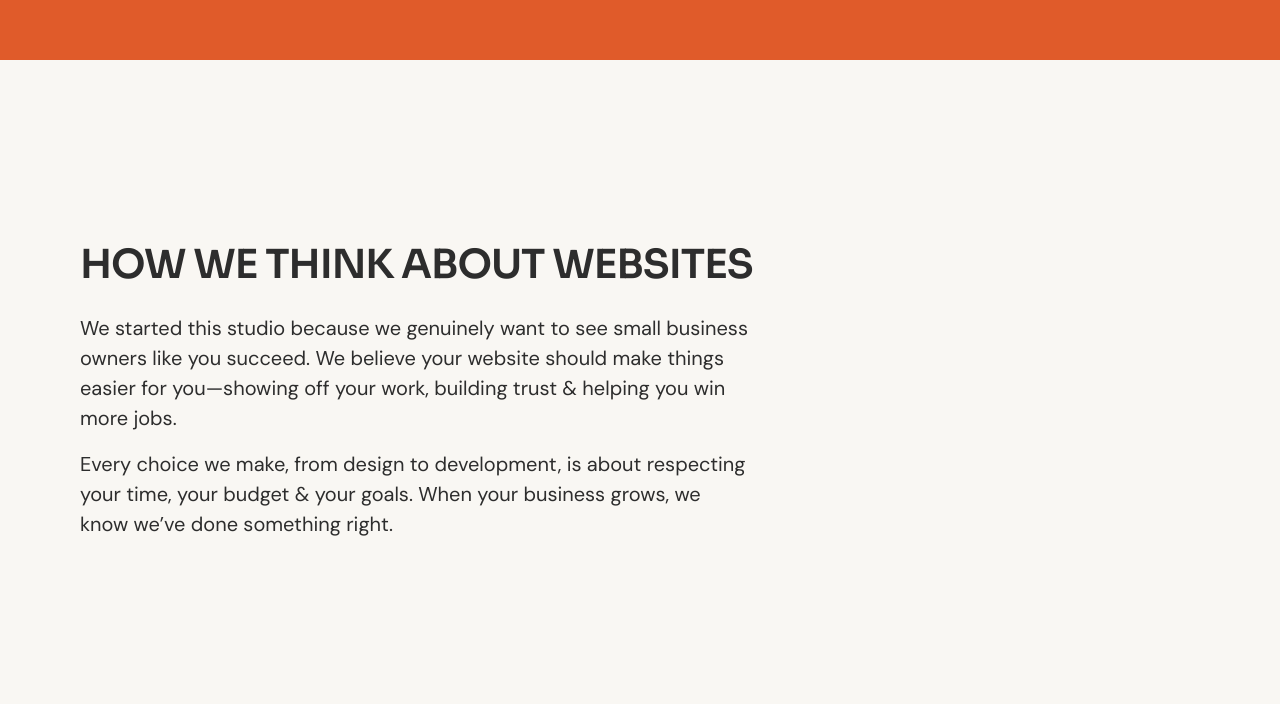
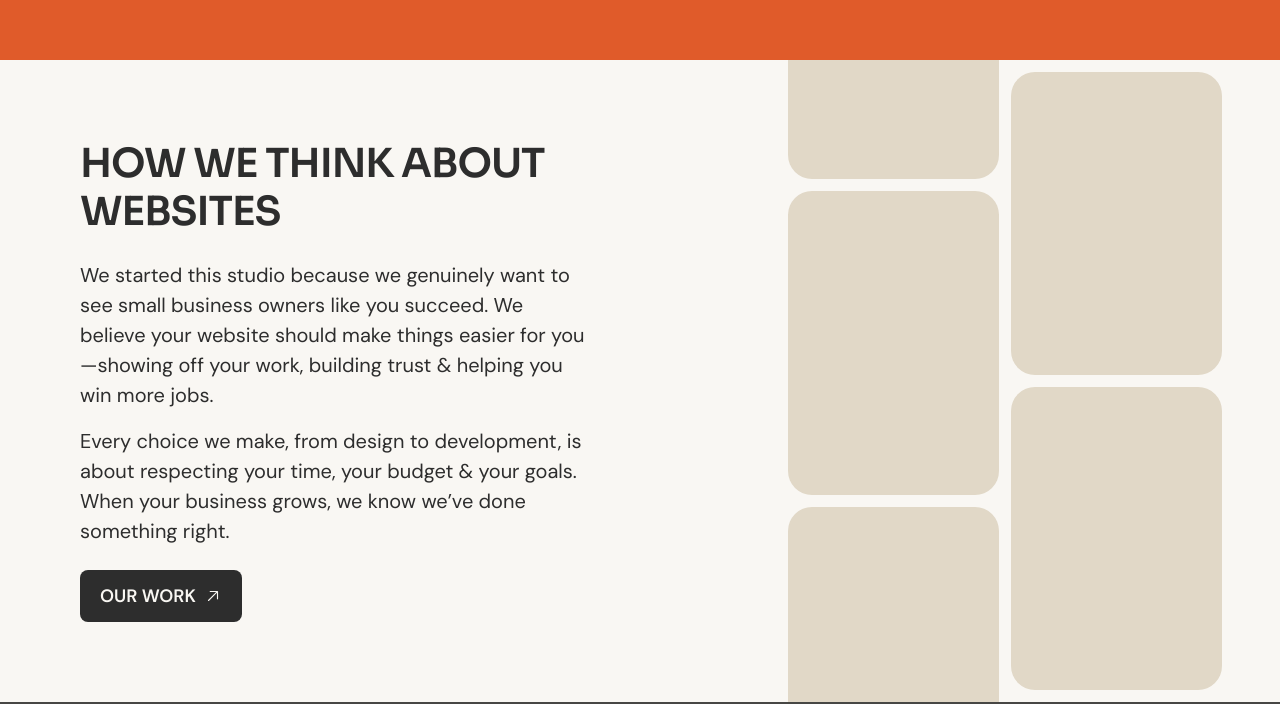
Before and after one commit to Palmetto-Dev-and-Design/palmetto-dev-and-design, a Next.js app: page /about in a window 1280 px wide. Shown: the part 2073-2777 px from the top of the page. Built offline with nearby package versions, Linux system fonts and the light colour scheme; a web font is replaced by a local one.

Commit message:
feat: updated philosophy section

```diff
--- a/components/sections/Philosophy.tsx
+++ b/components/sections/Philosophy.tsx
@@ -1,8 +1,34 @@
+import { ArrowUpRightIcon } from '@phosphor-icons/react/ssr';
+import { cn } from '@/lib/utils';
+import Button from '../primitives/Button';
+
+/**
+ * Placeholder tiles. Tile height is a flex-grow ratio so the columns fill the
+ * section; the first column (row on mobile) bleeds off the section edges.
+ */
+const columns = [
+  {
+    className: '-mx-12 lg:mx-0 lg:-my-12',
+    tiles: [
+      { id: 'a', grow: 'grow-[1.1]' },
+      { id: 'b', grow: 'grow-[2]' },
+      { id: 'c', grow: 'grow-[1.6]' },
+    ],
+  },
+  {
+    className: 'ml-4 -mr-12 lg:mx-0 lg:my-3',
+    tiles: [
+      { id: 'd', grow: 'grow-[2]' },
+      { id: 'e', grow: 'grow-[2]' },
+    ],
+  },
+];
+
 const Philosophy = () => (
-  <section className="px-6 py-16 md:px-10 lg:px-20 lg:py-[181px]">
-    <div className="mx-auto flex max-w-6xl flex-col gap-6">
+  <section className="grid overflow-hidden lg:grid-cols-[1.6fr_1fr]">
+    <div className="flex flex-col items-start gap-6 px-6 py-16 md:px-10 lg:justify-center lg:py-20 lg:pr-12 lg:pl-20">
       <h2 className="display-lg">How we think about websites</h2>
-      <div className="flex max-w-lg flex-col gap-4 paragraph-xl lg:max-w-2xl">
+      <div className="flex max-w-lg flex-col gap-4 paragraph-xl">
         <p>
           We started this studio because we genuinely want to see small business
           owners like you succeed. We believe your website should make things
@@ -15,6 +41,27 @@ const Philosophy = () => (
           we’ve done something right.
         </p>
       </div>
+      <Button href="/work" variant="charcoal" iconR={<ArrowUpRightIcon />}>
+        Our work
+      </Button>
+    </div>
+    <div
+      aria-hidden
+      className="flex h-[340px] flex-col gap-3 pb-6 lg:h-auto lg:flex-row lg:pr-[4.5vw] lg:pb-0"
+    >
+      {columns.map(({ className, tiles }) => (
+        <div
+          key={className}
+          className={cn('flex flex-1 gap-3 lg:flex-col', className)}
+        >
+          {tiles.map(({ id, grow }) => (
+            <div
+              key={id}
+              className={cn('basis-0 rounded-3xl bg-sec-200', grow)}
+            />
+          ))}
+        </div>
+      ))}
     </div>
   </section>
 );
```
